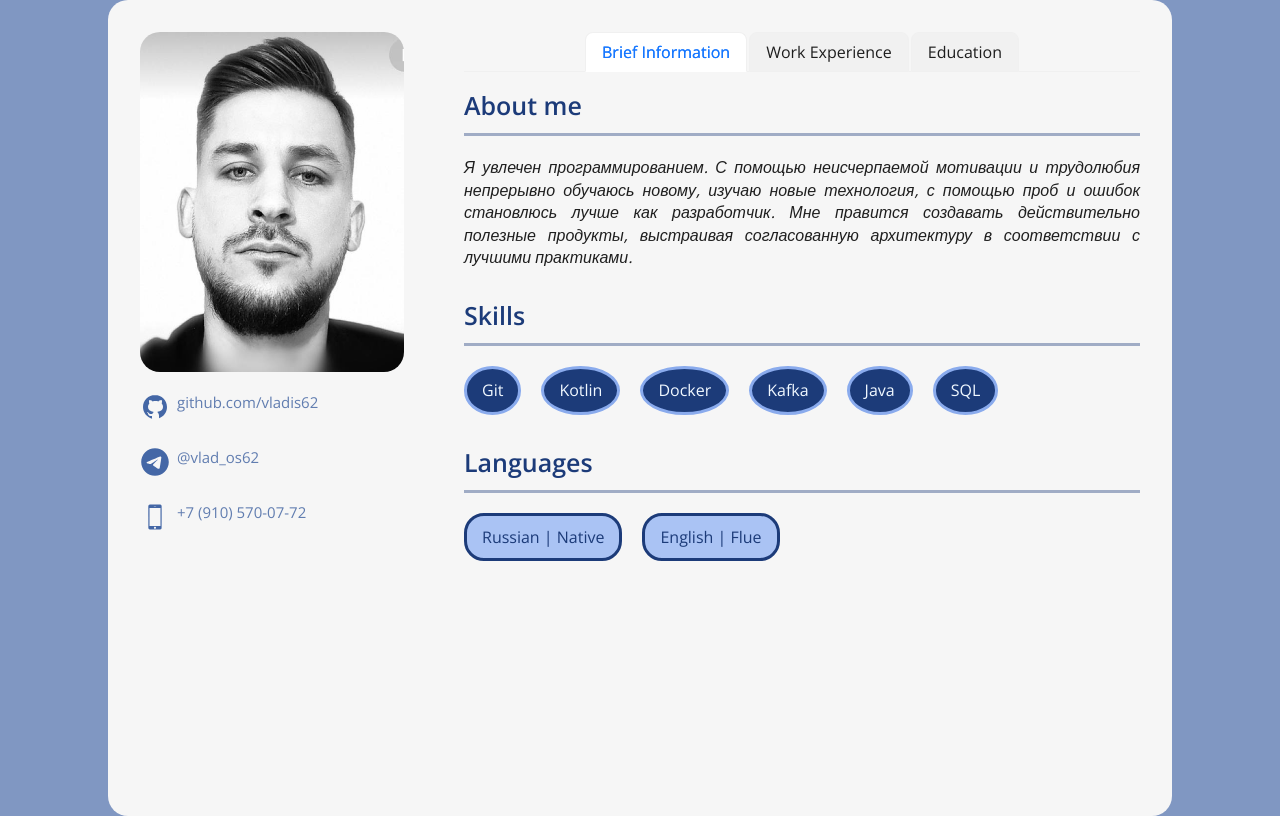
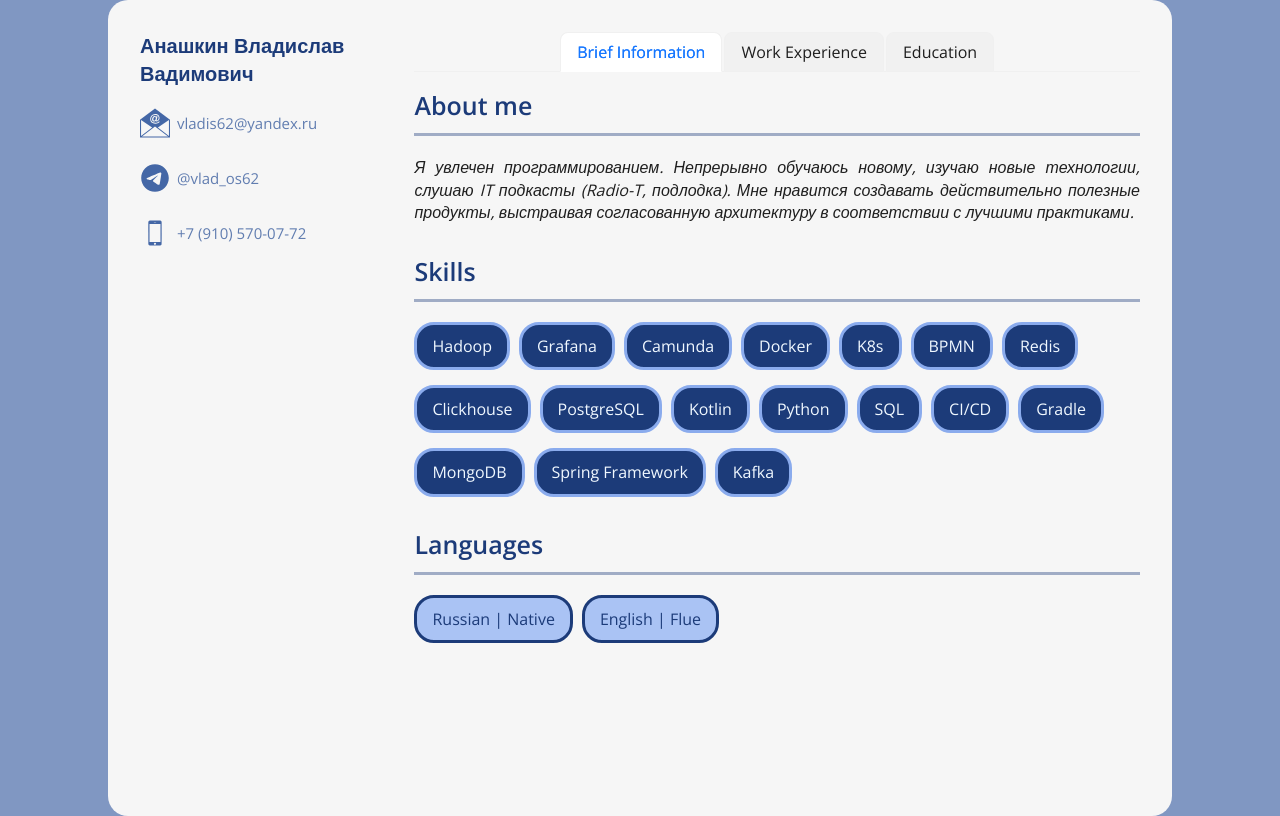
Before and after one commit to Scetlan/Resume_Anashkin_Vladislav, a React (Vite) app: page / in a window 1280 px wide. Built offline with nearby package versions, Linux system fonts and the light colour scheme.

Commit message:
fix content

```diff
--- a/src/Components/AsideInfo/Aside.module.scss
+++ b/src/Components/AsideInfo/Aside.module.scss
@@ -1,11 +1,18 @@
+.title__user {
+  margin: 0;
+  padding: 0;
+  font-size: 20px;
+  border: none;
+}
+
 .aside__info {
   display: flex;
   margin-bottom: 10px;
 }
 
 .avatar {
-  width: 120px;
-  height: 150px;
+  width: 140px;
+  height: 172px;
   margin-right: 20px;
   border-radius: 20px;
 }
@@ -13,7 +20,7 @@
 .contact {
   display: grid;
   row-gap: 15px;
-  padding-top: 20px;
+  padding-top: 5px;
 }
 
 .contact__item {
@@ -22,17 +29,26 @@
   .link {
     font-size: 15px;
     text-decoration: none;
+    margin: auto 0;
     color: rgb(97, 125, 176);
     &:focus {
       color: rgb(87, 133, 220);
+      border-bottom: 1px solid rgb(141, 167, 217);
     }
     &:hover {
       color: rgb(12, 59, 148);
+      border-bottom: 1px solid rgb(141, 167, 217);
     }
     &:active {
       color: rgb(24, 52, 106);
+      border-bottom: 1px solid rgb(141, 167, 217);
     }
   }
+}
+
+.img__icon {
+  margin-bottom: 0px;
+  padding-right: 7px;
 }
 
 @media screen and (min-width: 800px) {
@@ -45,15 +61,15 @@
     width: 264px;
     height: 340px;
 
+    margin-right: 0;
     border-radius: 20px;
-  }
-
-  .img__icon {
-    margin-bottom: 0px;
-    padding-right: 7px;
   }
 
   .link {
     font-size: 14px;
   }
+
+  .contact {
+    padding-top: 20px;
+  }
 }
--- a/src/Components/AsideInfo/AsideInfo.jsx
+++ b/src/Components/AsideInfo/AsideInfo.jsx
@@ -7,7 +7,9 @@ function AsideInfo({ photo }) {
 
   return (
     <aside className={classes.aside__info}>
-      <img className={classes.avatar} src={photo} alt="" />
+      {photo === '' ? null : <img className={classes.avatar} src={photo} alt="photo" />}
+      <div className="blog__contact">
+        <h1 className={classes.title__user}>Анашкин Владислав Вадимович</h1>
         <ul className={classes.contact}>
           {contacts.map(({ svg, link, alt, text }) => (
             <li key={alt} className={classes.contact__item}>
@@ -18,6 +20,7 @@ function AsideInfo({ photo }) {
             </li>
           ))}
         </ul>
+      </div>
     </aside>
   );
 }
--- a/src/Components/BriefInformation/BriefInformation.jsx
+++ b/src/Components/BriefInformation/BriefInformation.jsx
@@ -8,7 +8,7 @@ function BriefInformation() {
   return (
     <div className={classes['tab-one']}>
       <div className="about-me">
-        <h1 className="title">About me</h1>
+        <h2 className="title">About me</h2>
         <p className={classes.desc}>{aboutMeText}</p>
       </div>
       <div className={classes.skills}>
@@ -22,7 +22,7 @@ function BriefInformation() {
         </ul>
       </div>
       <div className={classes.languages}>
-        <h1 className={classes.title}>Languages</h1>
+        <h2 className={classes.title}>Languages</h2>
         <ul className={classes['list-blog']}>
           {languages.map(({ id, text }) => (
             <li key={id} className={classes.lang}>
--- a/src/Components/BriefInformation/BriefInformation.module.scss
+++ b/src/Components/BriefInformation/BriefInformation.module.scss
@@ -10,8 +10,8 @@
 .list-blog {
   display: flex;
   flex-wrap: wrap;
-  column-gap: 20px;
-  row-gap: 25px;
+  column-gap: 9px;
+  row-gap: 15px;
 }
 
 .skill {
@@ -19,7 +19,7 @@
   color: aliceblue;
   background-color: rgba(28, 59, 121);
   border: 3px solid rgb(138, 171, 237);
-  border-radius: 100%;
+  border-radius: 20px;
 }
 
 .lang {
--- a/src/Components/Education/Education.jsx
+++ b/src/Components/Education/Education.jsx
@@ -24,7 +24,7 @@ function Education() {
       <div className={classes.courses}>
         <h2 className="course-title">Additional courses</h2>
         <ul className={classes.organizations}>
-          {courses.map(({ institution, experience, topic }) => {
+          {courses.map(({ institution, experience, topic, link }) => {
             return (
               <li key={`${institution}-courses`} className={classes.organization}>
                 <div className={classes.basic}>
@@ -32,6 +32,11 @@ function Education() {
                   <span className={classes.time}>{experience}</span>
                 </div>
                 <p className={classes.desc}>Topic: {topic}</p>
+                {link === '' ? null : (
+                  <a className={classes.desc} href={link}>
+                    Сертификат
+                  </a>
+                )}
               </li>
             );
           })}
--- a/src/Components/Education/Education.module.scss
+++ b/src/Components/Education/Education.module.scss
@@ -7,5 +7,11 @@
 }
 
 .institutions {
-  min-height: 250px;
+  min-height: 200px;
 }
+
+@media screen and (min-width: 990px) {
+  .institutions {
+    min-height: 200px;
+  }
+}
--- a/src/Components/Work/Work.jsx
+++ b/src/Components/Work/Work.jsx
@@ -22,16 +22,50 @@ function Work() {
                   ))}
                 </ul>
               </div>
-              <div className={classes['tools-used']}>
-                <h3 className={classes['tools-used__title']}>Used Stack</h3>
-                <ul className={classes.tools}>
-                  {usedStack.map(stack => (
-                    <li key={`${stack}-stack`} className={classes.tool}>
-                      {stack}
-                    </li>
-                  ))}
+              {usedStack === '' ? null : (
+                <ul className={classes['tools-used']}>
+                  <li className={classes['tools-used__container']}>
+                    <h3 className={classes['tools-used__title']}>Programming</h3>
+                    <ul className={classes.tools}>
+                      {usedStack.programming.map(stack => (
+                        <li key={`${stack}-stack`} className={classes.tool}>
+                          {stack}
+                        </li>
+                      ))}
+                    </ul>
+                  </li>
+                  <li className={classes['tools-used__container']}>
+                    <h3 className={classes['tools-used__title']}>Data Base</h3>
+                    <ul className={classes.tools}>
+                      {usedStack.database.map(stack => (
+                        <li key={`${stack}-stack`} className={classes.tool}>
+                          {stack}
+                        </li>
+                      ))}
+                    </ul>
+                  </li>
+                  <li className={classes['tools-used__container']}>
+                    <h3 className={classes['tools-used__title']}>DevOps</h3>
+                    <ul className={classes.tools}>
+                      {usedStack.devOps.map(stack => (
+                        <li key={`${stack}-stack`} className={classes.tool}>
+                          {stack}
+                        </li>
+                      ))}
+                    </ul>
+                  </li>
+                  <li className={classes['tools-used__container']}>
+                    <h3 className={classes['tools-used__title']}>Technologies</h3>
+                    <ul className={classes.tools}>
+                      {usedStack.technologies.map(stack => (
+                        <li key={`${stack}-stack`} className={classes.tool}>
+                          {stack}
+                        </li>
+                      ))}
+                    </ul>
+                  </li>
                 </ul>
-              </div>
+              )}
             </li>
           );
         })}
--- a/src/Components/Work/Work.module.scss
+++ b/src/Components/Work/Work.module.scss
@@ -1,10 +1,10 @@
 .organizations {
   display: grid;
-  row-gap: 28px;
+  row-gap: 13px;
 }
 
 .organization {
-  padding-bottom: 10px;
+  padding-bottom: 15px;
 
   border-bottom: 2px solid rgb(170, 195, 244);
 }
@@ -28,7 +28,7 @@
 .description {
   display: flex;
   flex-direction: column;
-  row-gap: 30px;
+  row-gap: 20px;
 }
 
 .organization-title {
@@ -50,6 +50,7 @@
   display: flex;
   flex-direction: column;
   padding-top: 20px;
+  row-gap: 15px;
 }
 
 .tools-used__title {
@@ -71,18 +72,11 @@
   color: aliceblue;
   background-color: rgba(28, 59, 121);
   border: 3px solid rgb(138, 171, 237);
-  border-radius: 100%;
+  border-radius: 20px;
 }
-
 @media screen and (min-width: 990px) {
   .organizations {
     display: grid;
-    row-gap: 28px;
-  }
-
-  .description {
-    display: grid;
-    grid-template-columns: 1fr 150px;
-    column-gap: 30px;
+    row-gap: 18px;
   }
 }
--- a/src/Content/Content.js
+++ b/src/Content/Content.js
@@ -1,22 +1,24 @@
-import gitHub from './public/icons8-github.svg';
+import email from './public/email.svg';
 import telegram from './public/icons8-telegtam.svg';
 import phone from './public/icons-phone.svg'; //таким способом можно добавлять иконки самостоятельно, главно указать путь и имя файла.
-import photo from './photo/photo.jpeg'; //если захочешь поменять фото, то нужно будет загрузить ее в папку photo и переименовать фото на имя "photo.jpeg". Либо можно поменять название в импорте
+// import photo from './photo/photo.jpeg'; //если захочешь поменять фото, то нужно будет загрузить ее в папку photo и переименовать фото на имя "photo.jpeg". Либо можно поменять название в импорте
 
 // Здесь предоставлен объект, который используется для отобращения контента в приложении.
 // Все данные в объекте передаются в контекст, поэтому если будут изминения в данном файле, изменится и контент в проложении.
 // Объект содержит 4 секции: контакты с фото, краткая информация, место работы, образование.
 // В случае если запутаешься в свойствах, то скопируй данные со страницы и сделай поиск по файлу, и найдешь свой
 
+
+
 const listContents = {
-  photo: photo,
+  photo: '',
   //контакты в разных messengers
   asideInfo: [
     {
-      svg: gitHub,
-      link: 'https://github.com/vladis62',
-      alt: 'gitHub',//прописывать обязательно, выступает в качестве id
-      text: 'github.com/vladis62'
+      svg: email,
+      link: 'mailto:vladis62@yandex.ru',
+      alt: 'email',//прописывать обязательно, выступает в качестве id
+      text: 'vladis62@yandex.ru'
     },
     {
       svg: telegram,
@@ -32,14 +34,8 @@ const listContents = {
     },
   ],
   briefInformation: {
-    skills: [
-      'Git',
-      'Kotlin',
-      'Docker',
-      'Kafka',
-      'Java',
-      'SQL'],// Список скиллов
-    aboutMeText: 'Я увлечен программированием. С помощью неисчерпаемой мотивации и трудолюбия непрерывно обучаюсь новому, изучаю новые технология, с помощью проб и ошибок становлюсь лучше как разработчик. Мне правится создавать действительно полезные продукты, выстраивая согласованную архитектуру в соответствии с лучшими практиками.',// About me текст к отображения
+    skills: ['Hadoop', 'Grafana', 'Camunda', 'Docker', 'K8s', 'BPMN', 'Redis', 'Clickhouse', 'PostgreSQL', 'Kotlin', 'Python', 'SQL', 'CI/CD', 'Gradle', 'MongoDB', 'Spring Framework', 'Kafka'],// Список скиллов
+    aboutMeText: 'Я увлечен программированием. Непрерывно обучаюсь новому, изучаю новые технологии, слушаю IT подкасты (Radio-T, подлодка). Мне нравится создавать действительно полезные продукты, выстраивая согласованную архитектуру в соответствии с лучшими практиками.',// About me текст к отображения
     languages: [
       { id: 'Russian', text: 'Russian | Native' },
       { id: 'English', text: 'English | Flue' },
@@ -50,31 +46,58 @@ const listContents = {
       nameСompany: 'Tinkoff',
       experience: '2020-н.в',
       tasks: [
-        'Работал над проектом.....',
-        'Также работал над.....',
-        'Также работал над.....',
-
+        'Спроектировал и разработал BPMN процесс скоринга авто;',
+        'Спроектировал и разработал BPMN процесс обработки входящей корреспонденции. Сократил сроки обработки документов и улучшил качество сопровождения продукта;',
+        'Реализовал мониторинг и оповещения с использованием Micrometer, Grafana, Prometheus, Slack;',
+        'Разработал внутреннюю систему мониторинга и управления приложениями;',
+        'Cпроектировал и разработал несколько внутренних интерфейсных приложений на Angular;',
+        'Реализовал безопасность приложений за счет разработки контрактов OAuth 2.0 с использование KeyCloak и Spring security;',
+        'Спроектировал и разработал систему аудита и отслеживания приложений для отслеживания каждого шага бизнес-процессов;',
+        'Разработал высоконагруженные приложения (15-20k RPS) для обработки данных аудита и трассировки и сохранения их в ClickHouse в режиме реального времени;',
+        'Разработал высоконагруженный внутренний сервис для мокирования пользовательских rest/soap запросов;',
+        'Участвовал в разработке и проектировании внутренней AB платформы, включая создание архитектуры, разработку функционала и тестирования;',
+        'Разрабатывал высоконагруженный сервис интеграций с биржами spb/moex;',
+        'Разрабатывал сервис начисления промокодов в инвестициях, включая создание архитектуры, разработку функционала и тестирования;',
+        'Обучал студентов на внутренних курсах kotlin/java;',
+        'Был ментором у студентов и стажеров.',
       ],
-      usedStack: ['Git', 'Kotlin', 'Docker', 'Kafka', 'SQL'],
+      usedStack: {
+        programming: ['Kotlin (spring, camunda, junit, coroutines)', 'Docker', 'Kafka', 'SQL', 'TypeScript(angular)'],
+        database: ['PostgreSQL', 'ClickHouse', 'Oracle', 'Redis', 'MongoDb'],
+        devOps: ['Docker', 'Kubernetes', 'Gitlab', 'TeamCity'],
+        technologies: ['Grafana', 'Prometheus', 'Kafka', 'IBM MQ', 'Keycloak', 'Sonarqube', 'Testcontainers', 'REST'],
+      },
+    },//чтобы добавить организацию скопируй объект выше и создай новый через запятую. После меняешь значения (ключи не трогать!). Если захочешь что-то еще добавить, то пиши мне.
+    {
+      nameСompany: 'ПАО "завод "Красное знамя""',
+      experience: '2020-2019',
+      tasks: [
+        'Разработка ПО для desktop приложений в кроссплатформенной среде разработки QT на языке C++',
+        'Разработка ПО для микроконтроллеров на языке C.'
+      ],
+      usedStack: '',
     },//чтобы добавить организацию скопируй объект выше и создай новый через запятую. После меняешь значения (ключи не трогать!). Если захочешь что-то еще добавить, то пиши мне.
   ],
   education: {
     publicEducations: [
       {
-        institution: 'ФГБОУ ВО "Рязанский Государственный Радиотехнический Университет им. В.Ф. Уткина", ФГБОУ ВО "Ргрту"',
+        institution: 'Рязанский государственный радиотехнический университет, Рязань',
+        industry: 'Электроники, Промышленная электроника',
         experience: '2009-2014',
       }
     ],
     courses: [
       {
-        institution: 'Тинькофф Финтех',
-        topic: 'Основы Java',
-        experience: '2020',
+        institution: 'Яндекс Практикум',
+        link: '',
+        topic: 'Алгоритмы и структуры данных',
+        experience: '2024',
       },
       {
-        institution: 'Яндекс Практикум',
-        topic: 'Алгоритмы и структуры данных',
-        experience: '2024',
+        institution: 'OTUS',
+        link: 'https://otus.ru/certificate/d3d08f76f30a4d48a1b2dcaa5cf40729/',
+        topic: 'Нереляционные базы данных',
+        experience: '2023',
       }
     ]
   },
--- a/src/style.module.scss
+++ b/src/style.module.scss
@@ -16,7 +16,8 @@
 
 h1,
 h2 {
-  font-size: 16px;
+  text-align: left;
+  font-size: 19px;
   font-weight: 600;
   color: rgb(28, 59, 121);
   border-bottom: 3px solid rgba(28, 59, 121, 0.396);
```
Also changed, not shown: src/Content/public/email.svg (added). Lines whose indentation alone changed are shown as unchanged.
